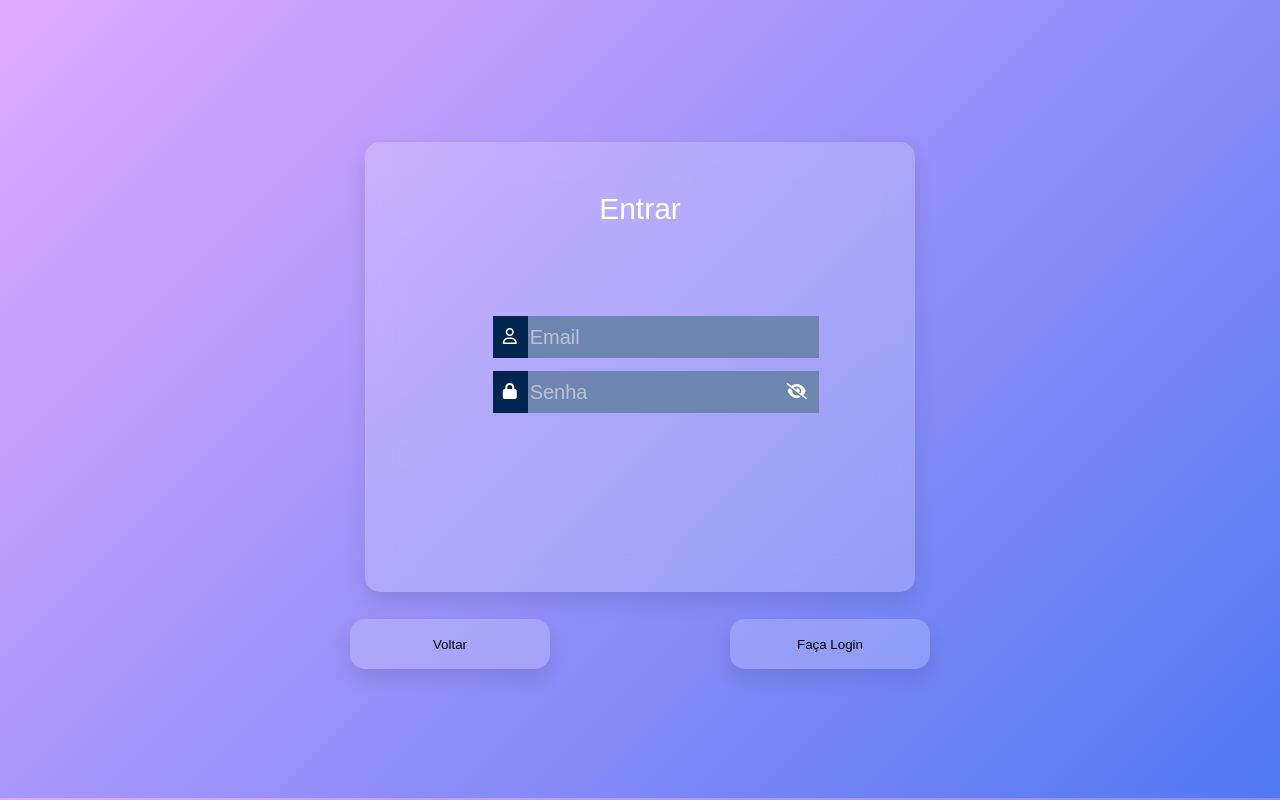
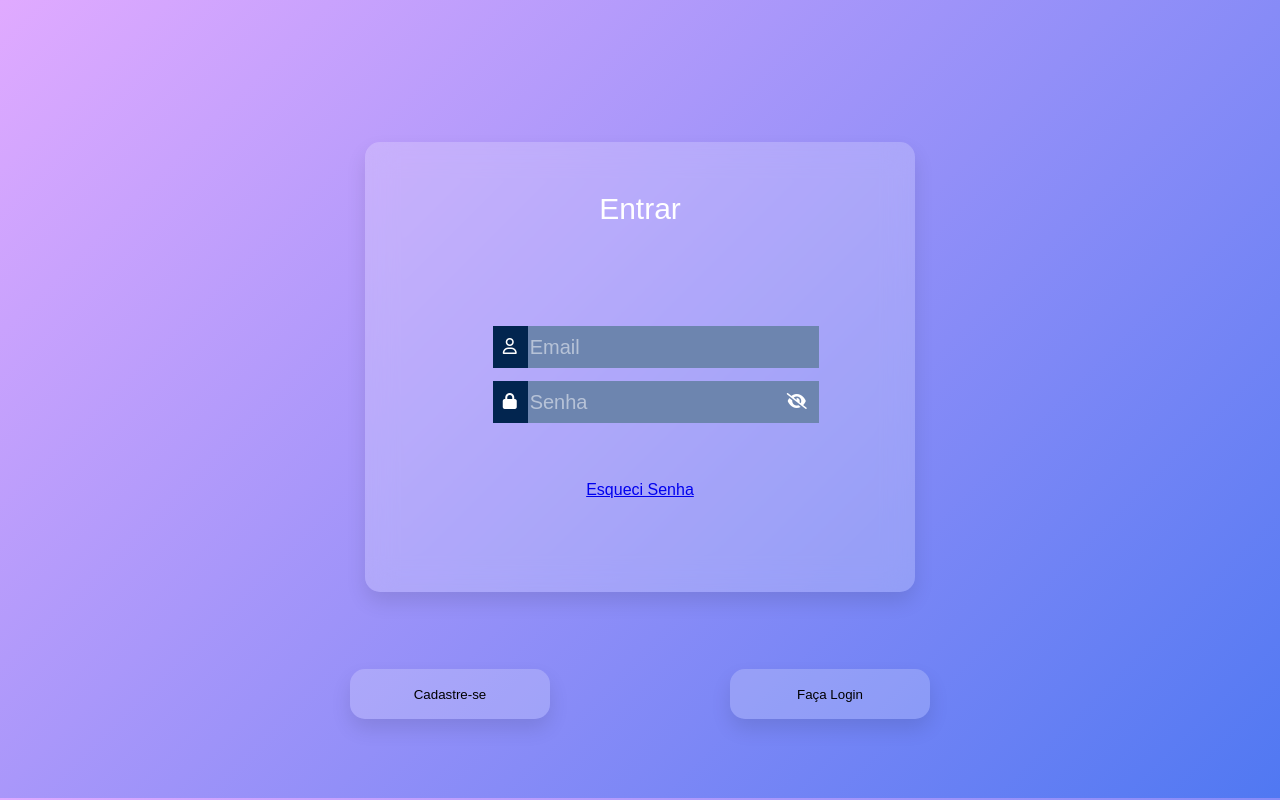
Before and after one commit to luan048/LoginPage-Authentication, a React (Vite) app in the folder front-end/: page / in a window 1280 px wide. Built offline with nearby package versions, Linux system fonts and the light colour scheme.

Commit message:
Add SignIn ForgetPass

```diff
--- a/front-end/SignIn/SignIn.css
+++ b/front-end/SignIn/SignIn.css
@@ -20,8 +20,14 @@
     color: white;
 }
 
+.input-divs-signin {
+    margin-bottom: 45px;
+    margin-top: 70px;
+    margin-left: 13%;
+}
+
 .extra-buttons-signin {
     display: flex;
     gap: 180px;
-    margin-top: 148px;
+    margin-top: 80px;
 }
--- a/front-end/SignIn/SignIn.jsx
+++ b/front-end/SignIn/SignIn.jsx
@@ -1,14 +1,12 @@
 import React from "react";
 import { useState } from "react";
-import { useNavigate } from "react-router-dom";
+import { Link, useNavigate } from "react-router-dom";
 
 import './SignIn.css'
 
 function SignIn() {
 
-    //PARA NEVEGAR ENTRE AS ROTAS
     const navigate = useNavigate()
-    //
 
     const [isVisible, setIsVisible] = useState(false)
 
@@ -20,7 +18,7 @@ function SignIn() {
         <div className="general-div-signin">
             <p className="entrar">Entrar</p>
 
-            <div className="input-divs">
+            <div className="input-divs-signin">
 
                 <div className="div-input-email">
                     <span className="span-icon-user"><i className="fa-regular fa-user" /></span><input className="input-email" type="text" placeholder="Email" />
@@ -35,8 +33,12 @@ function SignIn() {
 
             </div>
 
+            {/* Link Forget-Password */}
+            <Link className="forgot-password" to={"/forgetpass"}>Esqueci Senha</Link>
+            {/* Fim Link Forget-Password */}
+
             <div className="extra-buttons-signin">
-                <button className="return-button" onClick={() => navigate("/")}>Voltar</button>
+                <button className="signup-button" onClick={() => navigate("/signup")}>Cadastre-se</button>
 
                 {/* Button to Login */}
                 <button className="login-button">Faça Login</button> {/* AINDA SEM FUNCIONALIDADE DE ROTAS */}
--- a/front-end/src/Main.jsx
+++ b/front-end/src/Main.jsx
@@ -16,7 +16,7 @@ const routers = createBrowserRouter([
     },
 
     {
-        path: "/signin",
+        path: "/signup",
         element: <App />
     },
 
```
